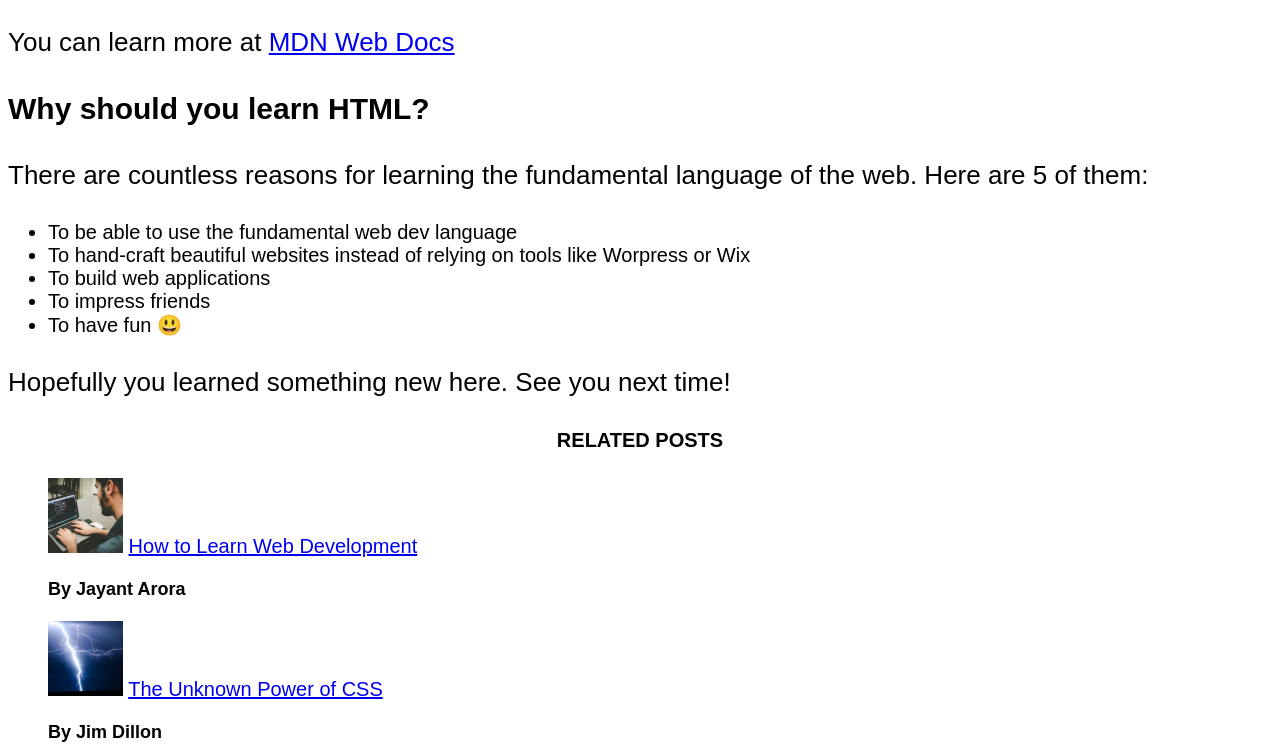
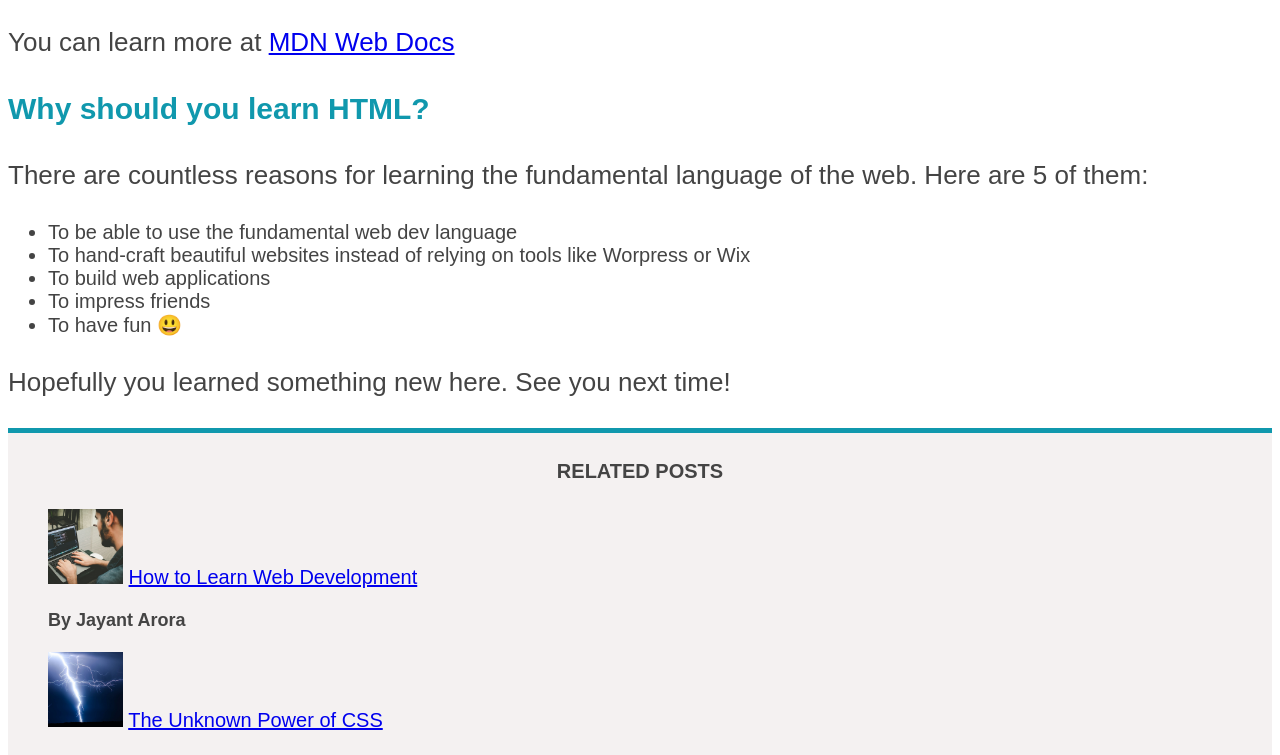
Before and after one commit to jayanttArora/html-css-course, a plain HTML site: page 03-CSS-Fundamentals/index.html in a window 1280 px wide. Shown: the part 1189-1944 px from the top of the page. Drawn offline with Linux system fonts and the light colour scheme.

Commit message:
Add color properties to the project
Added color properties using hexa-code notations.

```diff
--- a/03-CSS-Fundamentals/index.html
+++ b/03-CSS-Fundamentals/index.html
@@ -9,7 +9,7 @@
   <body>
     <!-- This is how to write a comment in HTML. -->
 
-    <header>
+    <header class="main-header">
       <h1>📘 The Code Magazine</h1>
 
       <nav>
--- a/03-CSS-Fundamentals/style.css
+++ b/03-CSS-Fundamentals/style.css
@@ -5,6 +5,13 @@ h4,
 p,
 li {
   font-family: sans-serif;
+  color: #444;
+}
+
+h1,
+h2,
+h3 {
+  color: #1098ad;
 }
 
 h1 {
@@ -53,3 +60,13 @@ li {
 .related {
   list-style: none;
 }
+
+.main-header {
+  background-color: #f4f1f1;
+}
+
+aside {
+  background-color: #f4f1f1;
+  border-top: 5px solid #1098ad;
+  border-bottom: 5px solid #1098ad;
+}
```
